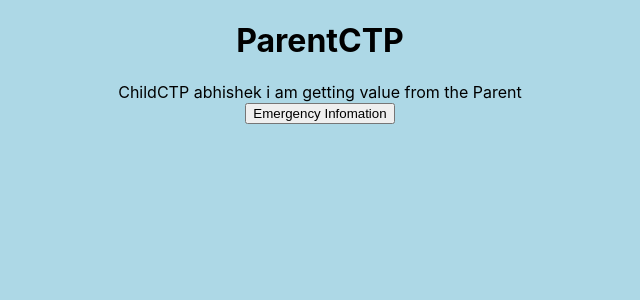
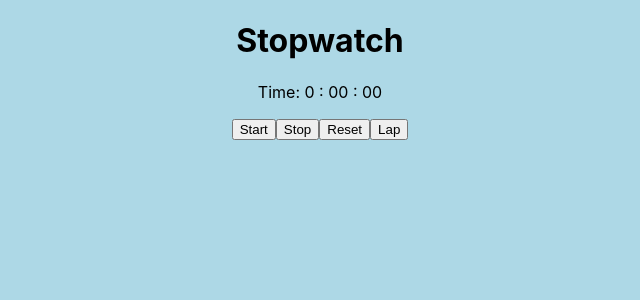
Before and after one commit to Abhishekbtech/ReactNotes, a React (Create React App) app: page / in a window 1280 px wide. Shown: the top 300 px of the page, without its empty margins (320-960 px from the left). Built offline with nearby package versions, Linux system fonts and the light colour scheme.

Commit message:
"Added Test1 and Watch imports, commented out ParentCTP, and added Watch component to App render"

```diff
--- a/src/App.js
+++ b/src/App.js
@@ -1,4 +1,7 @@
 import './App.css';
+import StopWatch from './Component/0.test/StopWatch';
+import Test1 from './Component/0.test/Test1';
+import Watch from './Component/0.test/Watch';
 import Hello from './Component/1.Basic/1.HelloWord/Hello';
 import CountApp from './Component/1.Basic/2.CountApp/CountApp';
 import Studentlist from './Component/1.Basic/3.ListComponent/Studentlist';
@@ -27,6 +30,7 @@ import ReactRouter from './Component/8.ReactRouting/ReactRouter';
 import MainContext from './Component/9.ContextApi/1.Normal/Component/MainContext';
 import CREDwithLo from './Component/9.ContextApi/3.CRED/CREDwithLo';
 
+
 function App() {
   return (
     <div className="App">
@@ -37,7 +41,7 @@ function App() {
       {/* <SingleState/> */}
       {/* <MultipleState/> */}
       {/* <ParentPTC/> */}
-      <ParentCTP/>
+      {/* <ParentCTP/> */}
       {/* <ParentS/> */}
       {/* <KeysAndListProblem/> */}
       {/* <KeysAndListSouction/> */}
@@ -57,6 +61,9 @@ function App() {
       {/* <ParentVP/> */}
       {/* <ParentFP/> */}
       {/* <Redux/> */}
+      {/* <Watch/> */}
+      {/* <Test1/> */}
+      <StopWatch/>
     </div>
   );
 }
--- /dev/null
+++ b/src/Component/0.test/StopWatch.js
@@ -0,0 +1,66 @@
+// create a stop watch with stop and reset and start and lap button
+
+import React, { useState, useEffect } from 'react';
+
+function StopWatch() {
+    const [time, setTime] = useState(0);
+    const [isRunning, setIsRunning] = useState(false);
+    const [laps, setLaps] = useState([]);
+    const [intervalId, setIntervalId] = useState(null);
+
+    useEffect(() => {
+        if (isRunning) {
+            const id = setInterval(() => {
+                setTime(time + 1);
+            }, 1000);
+            setIntervalId(id);
+        }
+        return () => {
+            clearInterval(intervalId);
+        };
+    }, [isRunning, time]);
+
+    const start = () => {
+        setIsRunning(true);
+    };
+
+    const stop = () => {
+        setIsRunning(false);
+    };
+
+    const reset = () => {
+        setTime(0);
+        setLaps([]);
+        setIsRunning(false);
+    };
+
+    const lap = () => {
+        setLaps([...laps, time]);
+    };
+
+    const ft = (time) =>{
+        const minutes = Math.floor(time / 60);
+        const seconds = time % 60;
+        const hour = Math.floor(minutes / 60)
+
+        return `${hour} : ${minutes< 10 ? '0' : ''}${minutes} : ${seconds < 10 ? '0' : ''}${seconds}`
+    }
+
+    return (
+        <div>
+            <h1>Stopwatch</h1>
+            <p>Time: {ft(time)}</p>
+            <button onClick={start}>Start</button>
+            <button onClick={stop}>Stop</button>
+            <button onClick={reset}>Reset</button>
+            <button onClick={lap}>Lap</button>
+            <ul>
+                {laps.map((lap, index) => (
+                    <li key={index}>Lap {index + 1}: {ft(lap)}</li>
+                ))}
+            </ul>
+        </div>
+    );
+}
+
+export default StopWatch;
--- /dev/null
+++ b/src/Component/0.test/Test1.js
@@ -0,0 +1,17 @@
+import React, { Suspense, lazy } from 'react'
+// import Test2 from './Test2'
+
+const Test2 = lazy( ()=> import('./Test2'))
+
+function Test1() {
+    return (
+        <>
+            <h1>test1</h1>
+            <Suspense fallback = {<h1>loading the data</h1>}>
+                <Test2/>
+            </Suspense>
+        </>
+    )
+}
+
+export default Test1
--- /dev/null
+++ b/src/Component/0.test/Test2.js
@@ -0,0 +1,9 @@
+import React from 'react'
+
+function Test2() {
+    return (
+        <div>Test2</div>
+    )
+}
+
+export default Test2
--- /dev/null
+++ b/src/Component/0.test/Watch.js
@@ -0,0 +1,22 @@
+import React, { useEffect, useState } from 'react'
+
+function Watch() {
+    const [time, setTime] = useState(new Date().toLocaleTimeString())
+
+    useEffect( () => {
+        const Id = setInterval(() => {
+            setTime(new Date().toLocaleTimeString());
+        }, 1000);
+
+        return () => clearInterval(Id)
+    }, [])
+
+    return (
+        <>
+            <h1>Watch</h1>
+            <h2>{time}</h2>
+        </>
+    )
+}
+
+export default Watch
```
